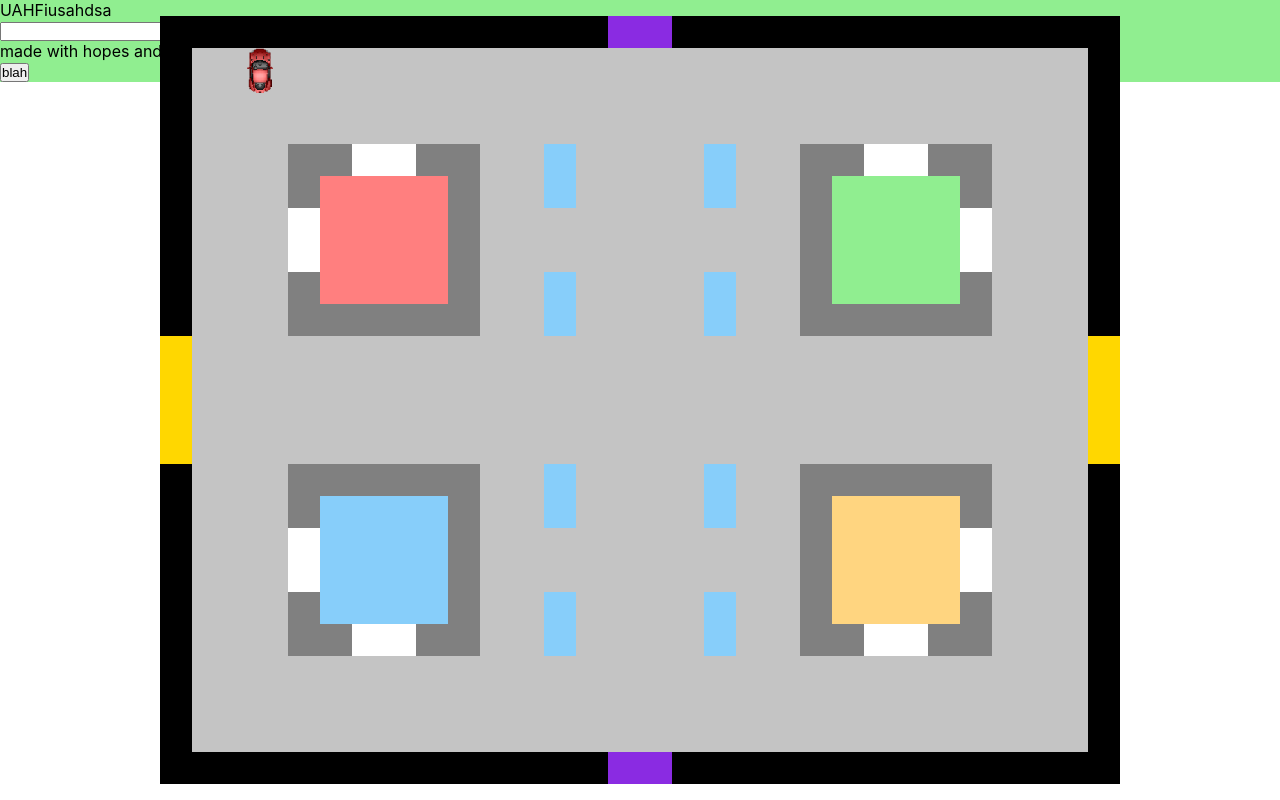
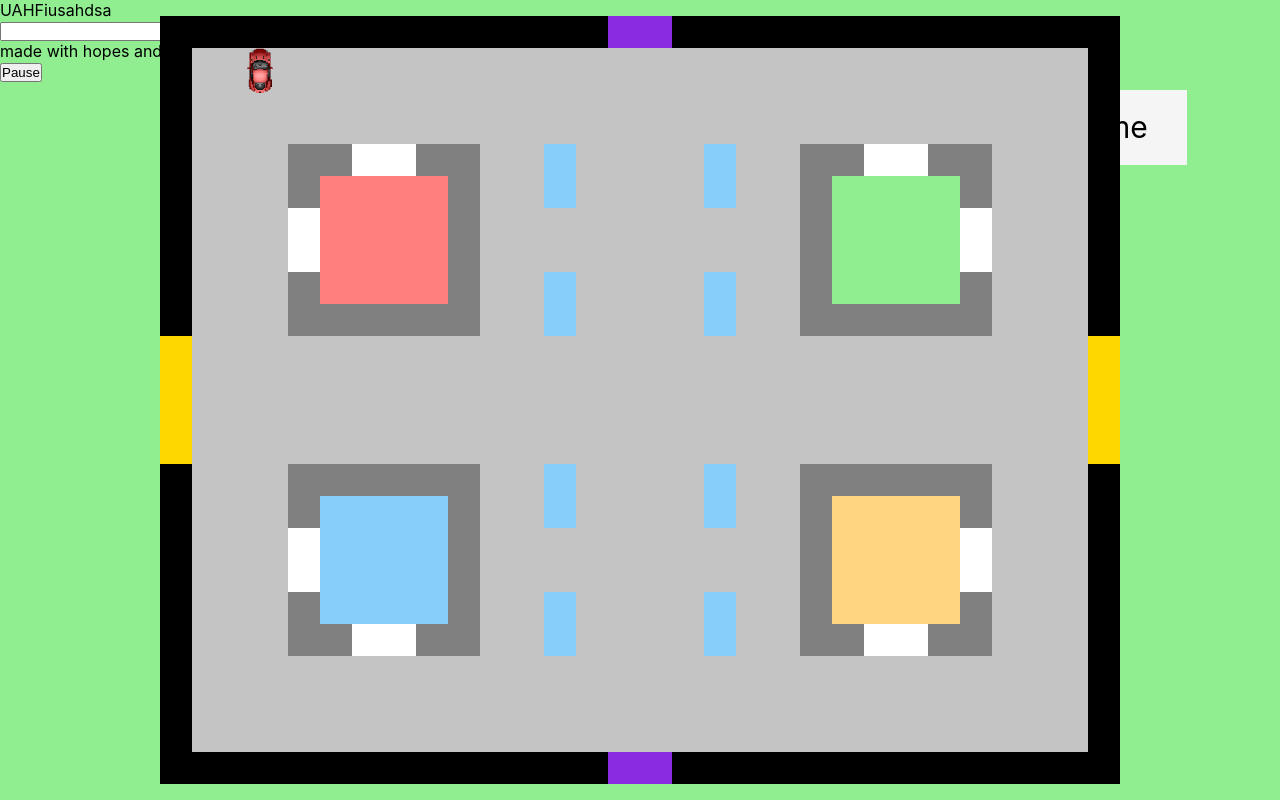
Before and after one commit to Disguised-Coffee/project-car-hunt, a website built with Vite: page index.html in a window 1280 px wide. Built offline with nearby package versions, Linux system fonts and the light colour scheme; animation ran at ten frames a second; what easystarjs would draw is missing.

Commit message:
victorIsSigma

```diff
--- a/index.html
+++ b/index.html
@@ -18,8 +18,12 @@
     </main>
     <input type="text">
     <footer>made with hopes and dreams</footer>
-    <button>blah</button>
+    <button id="pauseButton">Pause</button>
     <script type="module" src="/main.js"></script>
+  </div>
+
+  <div class="timerPlaceHolder">
+    <div id="timeGoesHere"> time</div>
   </div>
 
 </body>
--- a/style.css
+++ b/style.css
@@ -11,6 +11,7 @@
 html,body{
   height: 100%;
   overscroll-behavior: none;
+  background-color: lightgreen;
 }
 
 main{
@@ -30,3 +31,16 @@ main{
 #gameBG{
   background-color: lightgreen;
 }
+.timerPlaceHolder {
+  display: flex;
+  flex-wrap: nowrap;
+  background-color: whitesmoke;
+  width: 100px;
+  margin: 10px;
+  text-align: center;
+  line-height: 75px;
+  font-size: 30px;
+  position: absolute;
+  right: 6.5%;
+  top: 10%;
+}
```
Also changed, not shown: 1 other file.
